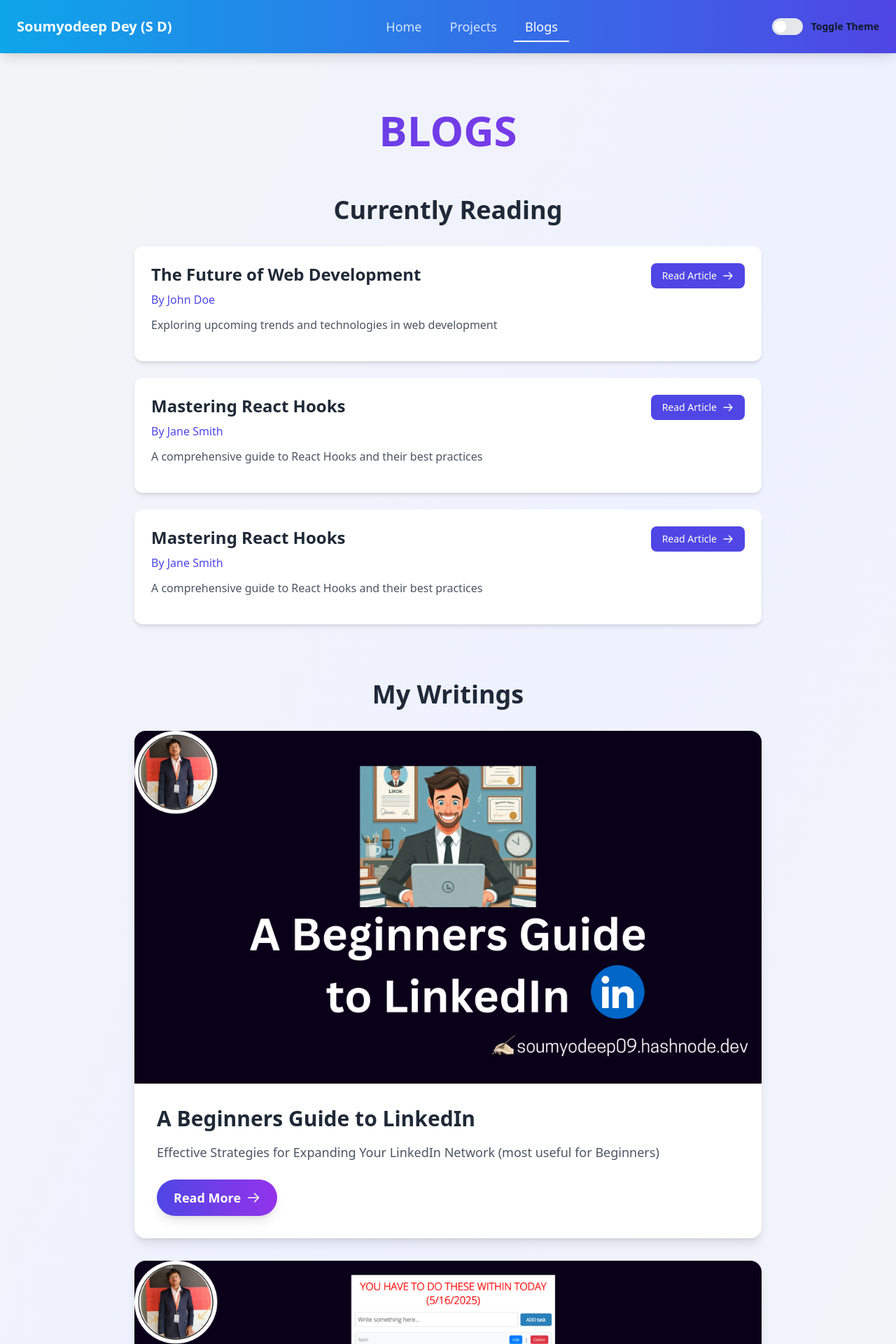
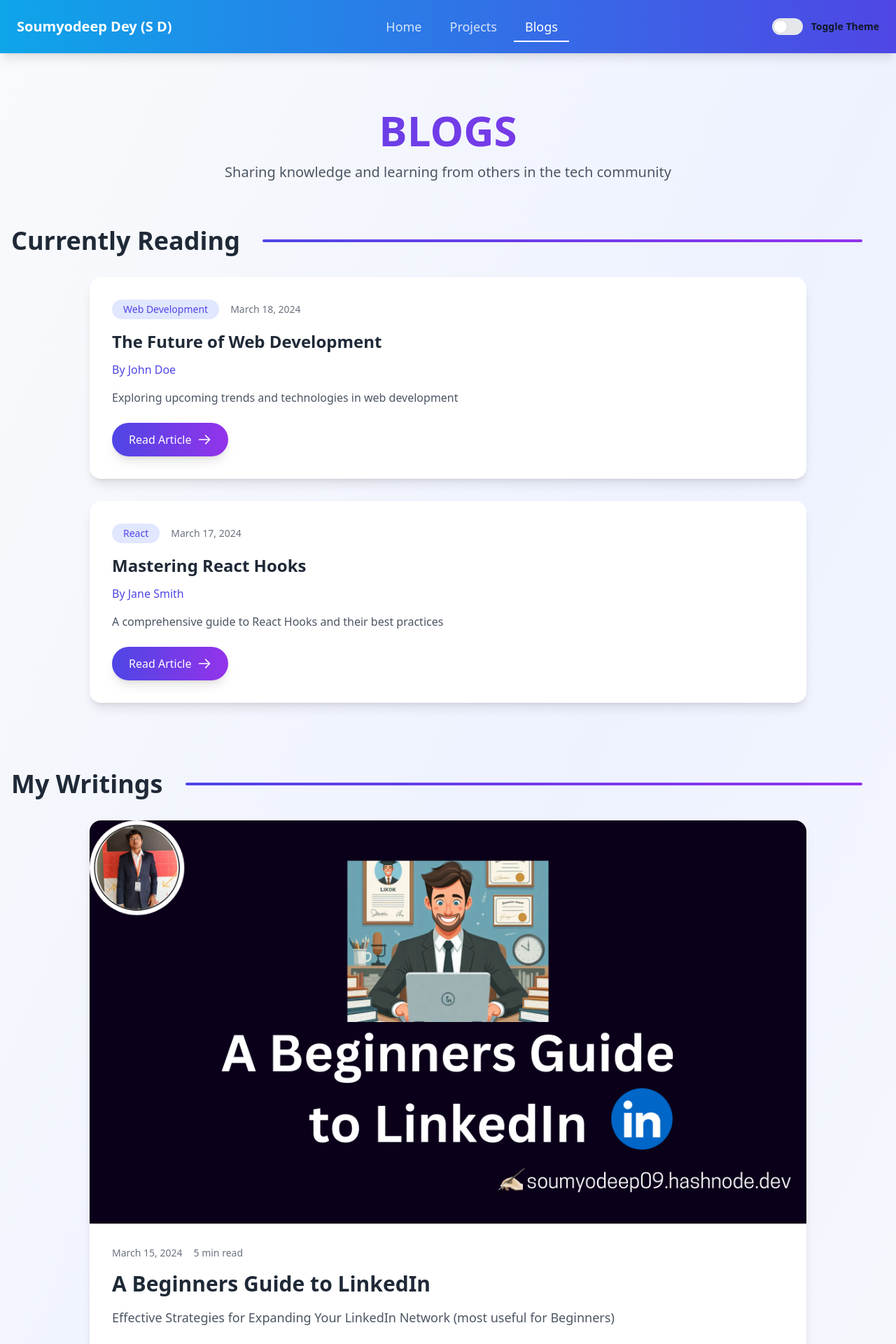
Before and after one commit to Soumyodeep-Dey/SD-portfolio, a React (Vite) app: page /blogs in a window 1280 px wide. Shown: the top 1920 px of the page at 70% size. Built offline with nearby package versions, Linux system fonts and the light colour scheme.

Commit message:
changing

```diff
--- a/src/components/Blogs/Blogs.jsx
+++ b/src/components/Blogs/Blogs.jsx
@@ -4,12 +4,16 @@ const myBlogs = [
     description: "Effective Strategies for Expanding Your LinkedIn Network (most useful for Beginners)",
     link: "https://hashnode.com/post/cm02l0eje000408mhbmv61h6f",
     image: "/Images/LinkedIn Blog.png",
+    date: "March 15, 2024",
+    readTime: "5 min read"
   },
   {
     title: "Step-by-Step Guide to Creating a ToDo App with Complete CRUD Functionality",
     description: "Building a ToDo App with HTML, CSS, JavaScript, and Local Storage",
     link: "https://hashnode.com/post/cmas1h2tg000509lbe8flaetj",
     image: "/Images/ToDo App Blog.png",
+    date: "March 10, 2024",
+    readTime: "8 min read"
   },
 ];
 
@@ -19,62 +23,74 @@ const readingBlogs = [
     author: "John Doe",
     description: "Exploring upcoming trends and technologies in web development",
     link: "https://example.com/blog1",
+    category: "Web Development",
+    date: "March 18, 2024"
   },
   {
     title: "Mastering React Hooks",
     author: "Jane Smith",
     description: "A comprehensive guide to React Hooks and their best practices",
     link: "https://example.com/blog2",
-  },
-  {
-    title: "Mastering React Hooks",
-    author: "Jane Smith",
-    description: "A comprehensive guide to React Hooks and their best practices",
-    link: "https://example.com/blog2",
+    category: "React",
+    date: "March 17, 2024"
   }
-  // Add more blogs you're reading
 ];
 
 function Blogs() {
   return (
-    <section className="min-h-screen bg-gradient-to-br from-gray-100 via-indigo-50 to-gray-100 dark:from-gray-900 dark:via-gray-800 dark:to-gray-900 py-20">
+    <section className="min-h-screen bg-gradient-to-br from-gray-50 via-indigo-50 to-gray-50 dark:from-gray-900 dark:via-gray-800 dark:to-gray-900 py-20">
       <div className="container mx-auto px-4">
-        <h1 className="text-6xl font-extrabold text-center mb-16 text-transparent bg-clip-text bg-gradient-to-r from-indigo-600 to-purple-600 dark:from-indigo-400 dark:to-purple-400">
+        <div className="text-center mb-16">
+          <h1 className="text-6xl font-extrabold mb-4 text-transparent bg-clip-text bg-gradient-to-r from-indigo-600 to-purple-600 dark:from-indigo-400 dark:to-purple-400">
             BLOGS
           </h1>
+          <p className="text-xl text-gray-600 dark:text-gray-300 max-w-2xl mx-auto">
+            Sharing knowledge and learning from others in the tech community
+          </p>
+        </div>
 
         {/* Blogs I'm Reading Section */}
-        <div className="mb-20">
-          <h2 className="text-4xl font-bold mb-8 text-gray-800 dark:text-gray-200 text-center">
+        <div className="mb-24">
+          <div className="flex items-center justify-between mb-8">
+            <h2 className="text-4xl font-bold text-gray-800 dark:text-gray-200">
               Currently Reading
             </h2>
-          <div className="grid gap-6 max-w-4xl mx-auto">
+            <div className="h-1 flex-1 mx-8 bg-gradient-to-r from-indigo-600 to-purple-600 rounded-full"></div>
+          </div>
+          <div className="grid gap-8 max-w-5xl mx-auto">
             {readingBlogs.map((blog, index) => (
               <div
                 key={index}
-                className="bg-white dark:bg-gray-800 rounded-xl p-6 shadow-md hover:shadow-xl transition-all duration-300"
+                className="group bg-white dark:bg-gray-800 rounded-2xl p-8 shadow-lg hover:shadow-2xl transition-all duration-300 hover:-translate-y-1"
               >
-                <div className="flex items-start justify-between">
-                  <div>
-                    <h3 className="text-2xl font-semibold text-gray-800 dark:text-gray-200 mb-2">
+                <div className="flex flex-col md:flex-row gap-6">
+                  <div className="flex-1">
+                    <div className="flex items-center gap-4 mb-4">
+                      <span className="px-4 py-1 text-sm font-medium text-indigo-600 dark:text-indigo-400 bg-indigo-100 dark:bg-indigo-900/30 rounded-full">
+                        {blog.category}
+                      </span>
+                      <span className="text-sm text-gray-500 dark:text-gray-400">
+                        {blog.date}
+                      </span>
+                    </div>
+                    <h3 className="text-2xl font-bold text-gray-800 dark:text-gray-200 mb-3 group-hover:text-indigo-600 dark:group-hover:text-indigo-400 transition-colors duration-300">
                       {blog.title}
                     </h3>
-                    <p className="text-indigo-600 dark:text-indigo-400 mb-3">
+                    <p className="text-indigo-600 dark:text-indigo-400 mb-4">
                       By {blog.author}
                     </p>
-                    <p className="text-gray-600 dark:text-gray-300 mb-4">
+                    <p className="text-gray-600 dark:text-gray-300 mb-6">
                       {blog.description}
                     </p>
-                  </div>
                     <a
                       href={blog.link}
                       target="_blank"
                       rel="noopener noreferrer"
-                    className="inline-flex items-center px-4 py-2 text-sm font-medium text-white bg-indigo-600 rounded-lg hover:bg-indigo-700 transition-colors duration-300"
+                      className="inline-flex items-center px-6 py-3 text-base font-medium text-white bg-gradient-to-r from-indigo-600 to-purple-600 rounded-full hover:from-indigo-700 hover:to-purple-700 transform hover:scale-105 transition-all duration-300 shadow-lg hover:shadow-xl"
                     >
                       Read Article
                       <svg
-                      className="w-4 h-4 ml-2"
+                        className="w-5 h-5 ml-2 transform group-hover:translate-x-1 transition-transform duration-300"
                         fill="none"
                         stroke="currentColor"
                         viewBox="0 0 24 24"
@@ -89,16 +105,20 @@ function Blogs() {
                     </a>
                   </div>
                 </div>
+              </div>
             ))}
           </div>
         </div>
 
         {/* My Blog Posts Section */}
         <div>
-          <h2 className="text-4xl font-bold mb-8 text-gray-800 dark:text-gray-200 text-center">
+          <div className="flex items-center justify-between mb-8">
+            <h2 className="text-4xl font-bold text-gray-800 dark:text-gray-200">
               My Writings
             </h2>
-          <div className="grid gap-8 max-w-4xl mx-auto">
+            <div className="h-1 flex-1 mx-8 bg-gradient-to-r from-indigo-600 to-purple-600 rounded-full"></div>
+          </div>
+          <div className="grid gap-8 max-w-5xl mx-auto">
             {myBlogs.map((blog, index) => (
               <div
                 key={index}
@@ -115,6 +135,14 @@ function Blogs() {
                   </div>
                 )}
                 <div className="p-8">
+                  <div className="flex items-center gap-4 mb-4">
+                    <span className="text-sm text-gray-500 dark:text-gray-400">
+                      {blog.date}
+                    </span>
+                    <span className="text-sm text-gray-500 dark:text-gray-400">
+                      {blog.readTime}
+                    </span>
+                  </div>
                   <h3 className="text-3xl font-bold mb-4 text-gray-800 dark:text-gray-200 group-hover:text-indigo-600 dark:group-hover:text-indigo-400 transition-colors duration-300">
                     {blog.title}
                   </h3>
```
Lines whose indentation alone changed are shown as unchanged.
